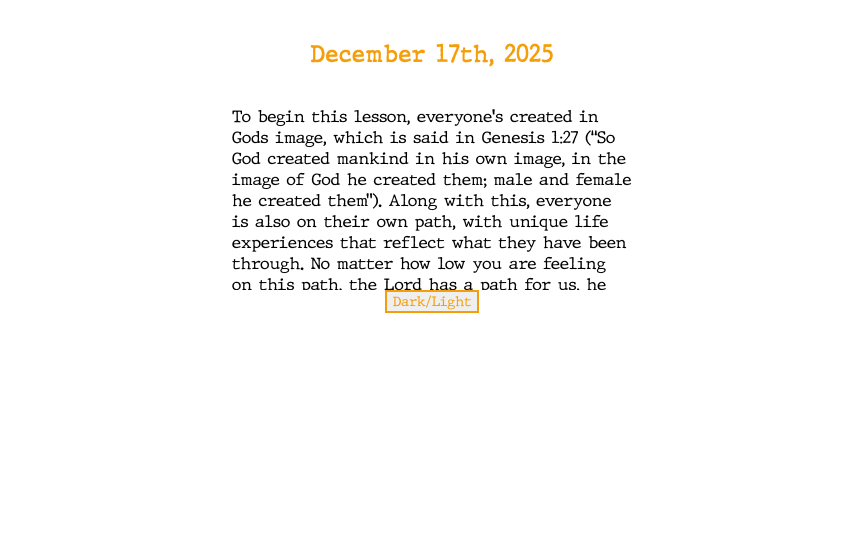
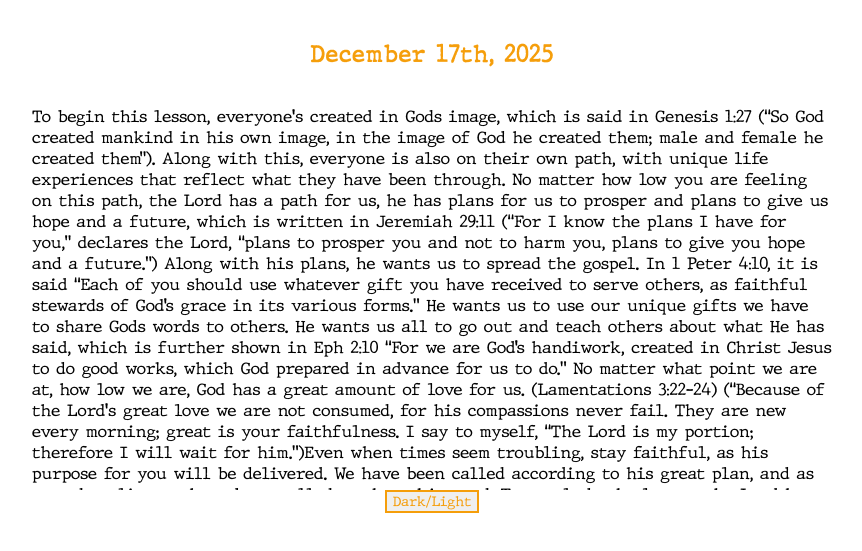
Before and after one commit to hallow-ween/versearch-blog, a plain HTML site: page dec17.html in a window 1280 px wide. Shown: the part 65-616 px from the top of the page, without its empty margins (208-1070 px from the left). Drawn offline with Linux system fonts and the light colour scheme.

Commit message:
Update styles.css

```diff
--- a/styles.css
+++ b/styles.css
@@ -49,12 +49,13 @@ color: #F59E0B;
 
 .content {
 position: relative;
-width: 400px;
-height: 200px;
+width: 800px;
+height: 400px;
 overflow: auto;
 bottom: 0;
 display: flex;
 flex-direction: column;
 align-items: center;
 margin: 0;
+
 }
```
